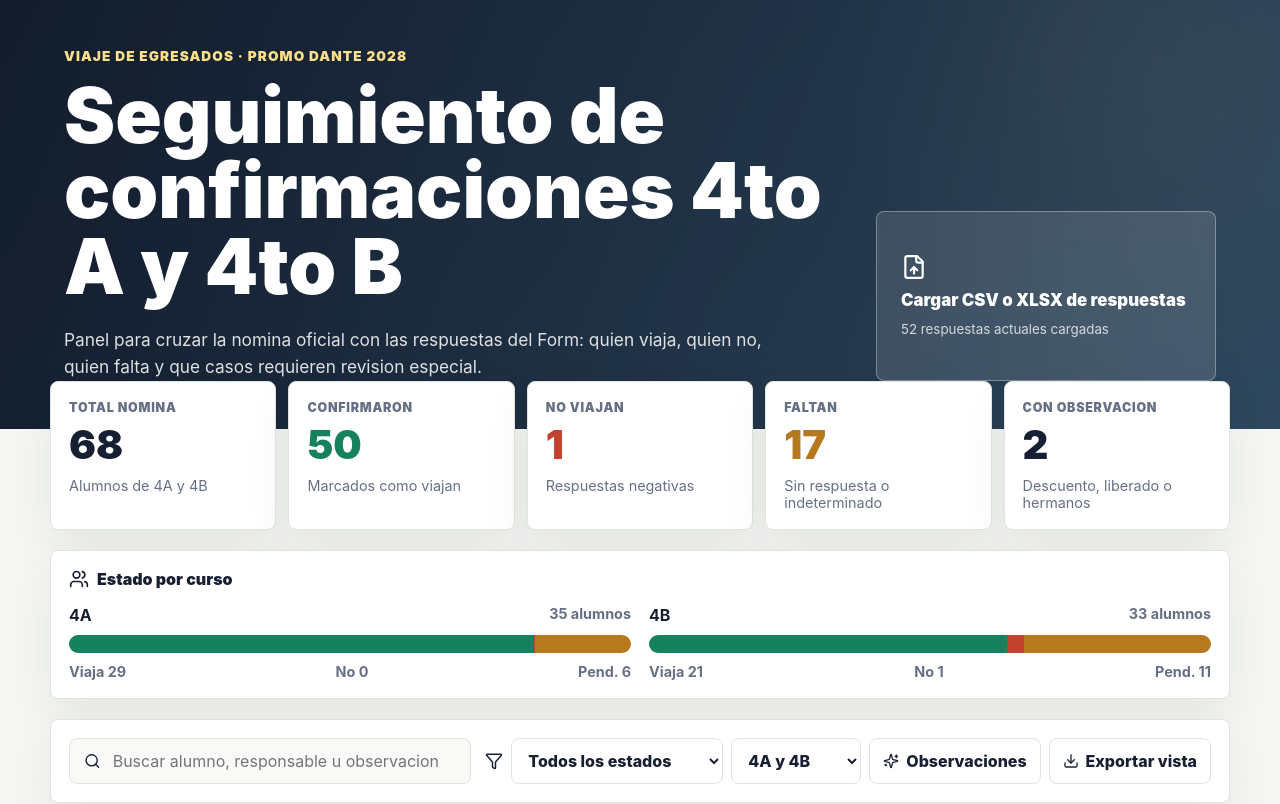
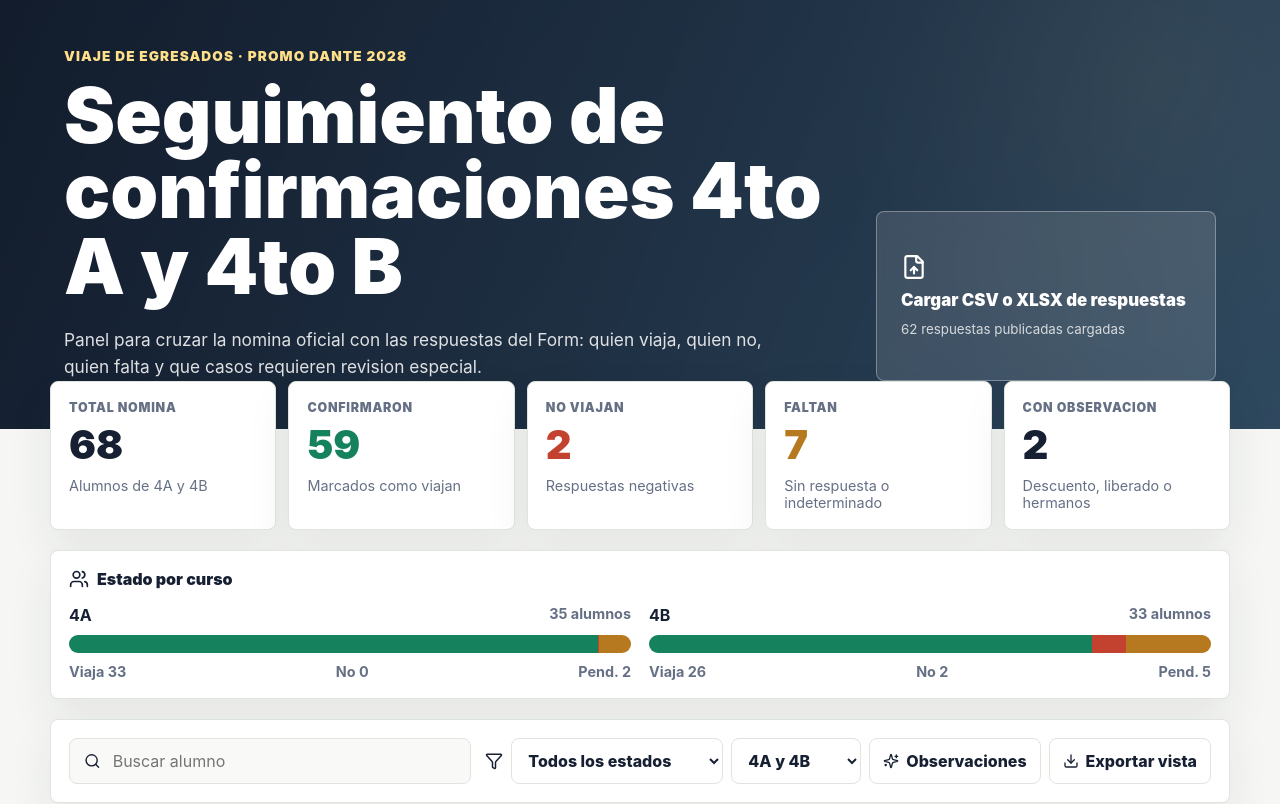
Before and after one commit to Panchomorell/viaje-promo-dante-2028, a React (Vite) app: page / in a window 1280 px wide. Shown: the top 804 px of the page. Built offline with nearby package versions, Linux system fonts and the light colour scheme; no server answers.

Commit message:
Add cloud response publishing

```diff
--- a/public/data/responses.json
+++ b/public/data/responses.json
@@ -674,5 +674,135 @@
     "phone": "3489654390",
     "email": "agusvelazquezvota@gmail.com",
     "observations": ""
+  },
+  {
+    "timestamp": "2026-06-20 11:01:29.077000",
+    "firstName": "ISABELLA CHIARA",
+    "lastName": "CODEGA",
+    "name": "ISABELLA CHIARA CODEGA",
+    "dni": "50500134",
+    "course": "A",
+    "confirmation": "SI",
+    "guardian": "ANDREA WADA",
+    "phone": "1136368600",
+    "email": "andreasw0719@gmail.com",
+    "observations": ""
+  },
+  {
+    "timestamp": "2026-06-20 13:42:37.385000",
+    "firstName": "Amaia",
+    "lastName": "Rodriguez",
+    "name": "Amaia Rodriguez",
+    "dni": "50978525",
+    "course": "A",
+    "confirmation": "SI",
+    "guardian": "Cecilia Gil",
+    "phone": "03489525633",
+    "email": "Bruna718@hotmail.com",
+    "observations": ""
+  },
+  {
+    "timestamp": "2026-06-20 21:11:28.207000",
+    "firstName": "Fabricio",
+    "lastName": "Medina Fara",
+    "name": "Fabricio Medina Fara",
+    "dni": "50613896",
+    "course": "B",
+    "confirmation": "SI",
+    "guardian": "Fara Anabella",
+    "phone": "1163970129",
+    "email": "anabellafara@yahoo.com.ar",
+    "observations": ""
+  },
+  {
+    "timestamp": "2026-06-23 09:34:08.541000",
+    "firstName": "Paz",
+    "lastName": "Albarellos",
+    "name": "Paz Albarellos",
+    "dni": "50707785",
+    "course": "A",
+    "confirmation": "SI",
+    "guardian": "Sallustio Mariana",
+    "phone": "3489631042",
+    "email": "tejidosaltex@hotmail.com",
+    "observations": ""
+  },
+  {
+    "timestamp": "2026-06-23 16:02:54.750000",
+    "firstName": "Ana Paula",
+    "lastName": "Bustos",
+    "name": "Ana Paula Bustos",
+    "dni": "50978506",
+    "course": "B",
+    "confirmation": "SI",
+    "guardian": "Rolon Maria jose",
+    "phone": "03489586209",
+    "email": "majoserolon@gmail.com",
+    "observations": ""
+  },
+  {
+    "timestamp": "2026-06-24 08:49:22.080000",
+    "firstName": "FATIMA",
+    "lastName": "Torregrosa",
+    "name": "FATIMA Torregrosa",
+    "dni": "51218106",
+    "course": "A",
+    "confirmation": "SI",
+    "guardian": "Marcela reser",
+    "phone": "1134881048",
+    "email": "resermarcela@gmail.com",
+    "observations": ""
+  },
+  {
+    "timestamp": "2026-06-24 08:50:27.922000",
+    "firstName": "Santiago",
+    "lastName": "Torregrosa",
+    "name": "Santiago Torregrosa",
+    "dni": "51218107",
+    "course": "B",
+    "confirmation": "SI",
+    "guardian": "Reser marcela",
+    "phone": "1134881048",
+    "email": "resermarcela@gmail.com",
+    "observations": ""
+  },
+  {
+    "timestamp": "2026-06-24 09:43:08.283000",
+    "firstName": "Jazmín",
+    "lastName": "Lobos",
+    "name": "Jazmín Lobos",
+    "dni": "50640570",
+    "course": "B",
+    "confirmation": "SI",
+    "guardian": "Troncoso Angela Beatriz",
+    "phone": "3489-512038",
+    "email": "angelab.troncoso@gmail.com",
+    "observations": ""
+  },
+  {
+    "timestamp": "2026-06-24 10:16:19.555000",
+    "firstName": "CIRO",
+    "lastName": "GONZALEZ",
+    "name": "CIRO GONZALEZ",
+    "dni": "50978502",
+    "course": "B",
+    "confirmation": "SI",
+    "guardian": "ROBERTO GONZALEZ",
+    "phone": "3489355778",
+    "email": "pcfixcampana@gmail.com",
+    "observations": ""
+  },
+  {
+    "timestamp": "2026-06-24 10:19:23.674000",
+    "firstName": "Constanza",
+    "lastName": "Gatti",
+    "name": "Constanza Gatti",
+    "dni": "50250620",
+    "course": "B",
+    "confirmation": "NO",
+    "guardian": "Rita Di Camillo",
+    "phone": "3489 574283",
+    "email": "ritadicamillo@yahoo.com.ar",
+    "observations": ""
   }
 ]
--- a/src/main.jsx
+++ b/src/main.jsx
@@ -20,7 +20,6 @@ import "./styles.css";
 
 const STUDENT_SOURCE = "/data/students.json";
 const RESPONSE_SOURCE = "/data/responses.json";
-const STORAGE_KEY = "promoDanteResponsesRows";
 const SENSITIVE_PASSWORD = "DA2028";
 
 const statusMeta = {
@@ -391,16 +390,21 @@ function StudentRow({ student, onDetails }) {
   );
 }
 
-function AuthModal({ error, password, onPasswordChange, onSubmit, onClose }) {
+function AuthModal({ error, password, onPasswordChange, onSubmit, onClose, mode }) {
+  const isUpload = mode === "upload";
   return (
     <div className="modal-backdrop" role="presentation" onMouseDown={onClose}>
       <form className="details-modal auth-modal" role="dialog" aria-modal="true" aria-label="Contraseña requerida" onSubmit={onSubmit} onMouseDown={(event) => event.stopPropagation()}>
         <button type="button" className="modal-close" onClick={onClose} aria-label="Cerrar">
           <X size={18} />
         </button>
-        <p className="eyebrow-modal">Datos sensibles</p>
+        <p className="eyebrow-modal">{isUpload ? "Actualizacion cloud" : "Datos sensibles"}</p>
         <h2>Contraseña requerida</h2>
-        <p className="auth-copy">Ingresá la contraseña para ver observaciones, responsables y datos de contacto.</p>
+        <p className="auth-copy">
+          {isUpload
+            ? "Ingresa la contraseña para publicar esta planilla como fuente compartida para todos."
+            : "Ingresa la contraseña para ver observaciones, responsables y datos de contacto."}
+        </p>
         <label className="password-field">
           <span>Contraseña</span>
           <input type="password" value={password} onChange={(event) => onPasswordChange(event.target.value)} autoFocus />
@@ -482,21 +486,29 @@ function App() {
   useEffect(() => {
     fetch(STUDENT_SOURCE).then((response) => response.json()).then(setStudents);
 
-    const saved = localStorage.getItem(STORAGE_KEY);
-    if (saved) {
-      const parsed = JSON.parse(saved);
-      setResponses(dedupeResponses(parsed));
-      setSourceLabel(`${parsed.length} filas cargadas desde este navegador`);
+    async function loadResponses() {
+      try {
+        const apiResponse = await fetch("/api/responses", { cache: "no-store" });
+        if (apiResponse.ok) {
+          const payload = await apiResponse.json();
+          setResponses(dedupeResponses(payload.rows || []));
+          setSourceLabel(`${payload.rows?.length || 0} respuestas cloud cargadas`);
           return;
+        }
+      } catch (error) {
+        console.warn("Cloud responses unavailable", error);
       }
 
       fetch(RESPONSE_SOURCE)
         .then((response) => response.json())
         .then((rows) => {
           setResponses(dedupeResponses(rows));
-        setSourceLabel(`${rows.length} respuestas actuales cargadas`);
+          setSourceLabel(`${rows.length} respuestas publicadas cargadas`);
         })
         .catch(() => setSourceLabel("Carga CSV o XLSX de respuestas"));
+    }
+
+    loadResponses();
   }, []);
 
   const rows = useMemo(() => mergeStudents(students, responses), [students, responses]);
@@ -517,16 +529,35 @@ function App() {
     if (!file) return;
     try {
       const parsedRows = await rowsFromFile(file);
-      const nextResponses = dedupeResponses(parsedRows);
-      localStorage.setItem(STORAGE_KEY, JSON.stringify(parsedRows));
-      setResponses(nextResponses);
-      setSourceLabel(`${nextResponses.length} alumnos actualizados desde ${file.name}`);
+      setAuthTarget({ type: "upload", rows: parsedRows, fileName: file.name });
+      setPassword("");
+      setAuthError("");
     } catch (error) {
       console.error(error);
       setSourceLabel(`No se pudo leer ${file.name}`);
     } finally {
       event.target.value = "";
     }
+  }
+
+  async function publishRows(rowsToPublish, fileName, uploadPassword) {
+    const nextResponses = dedupeResponses(rowsToPublish);
+    setSourceLabel(`Publicando ${nextResponses.length} alumnos desde ${fileName}...`);
+
+    const response = await fetch("/api/responses", {
+      method: "POST",
+      headers: { "Content-Type": "application/json" },
+      body: JSON.stringify({ password: uploadPassword, rows: rowsToPublish })
+    });
+
+    if (!response.ok) {
+      const payload = await response.json().catch(() => ({}));
+      throw new Error(payload.message || payload.error || "No se pudo publicar la planilla");
+    }
+
+    const payload = await response.json();
+    setResponses(dedupeResponses(payload.rows || rowsToPublish));
+    setSourceLabel(`${nextResponses.length} alumnos publicados desde ${fileName}`);
   }
 
   function requestSensitiveAccess(target) {
@@ -546,14 +577,26 @@ function App() {
     setAuthError("");
   }
 
-  function handleAuthSubmit(event) {
+  async function handleAuthSubmit(event) {
     event.preventDefault();
     if (password !== SENSITIVE_PASSWORD) {
       setAuthError("Contraseña incorrecta.");
       return;
     }
+
+    const target = authTarget;
+    if (target?.type === "upload") {
+      try {
+        await publishRows(target.rows, target.fileName, password);
+        closeAuth();
+      } catch (error) {
+        console.error(error);
+        setAuthError(error.message);
+      }
+      return;
+    }
+
     setSensitiveUnlocked(true);
-    const target = authTarget;
     closeAuth();
     if (target === "export") exportView();
     else if (target) setSelectedStudent(target);
@@ -619,7 +662,7 @@ function App() {
         <section className="panel controls-panel">
           <div className="search-control">
             <Search size={18} />
-            <input value={query} onChange={(event) => setQuery(event.target.value)} placeholder="Buscar alumno, responsable u observacion" />
+            <input value={query} onChange={(event) => setQuery(event.target.value)} placeholder="Buscar alumno" />
           </div>
           <div className="select-group">
             <Filter size={18} />
@@ -659,6 +702,7 @@ function App() {
           onPasswordChange={setPassword}
           onSubmit={handleAuthSubmit}
           onClose={closeAuth}
+          mode={authTarget?.type === "upload" ? "upload" : "sensitive"}
         />
       )}
     </div>
```
Also changed, not shown: api/responses.js (added, +94 -0 lines), 2 other files (tests, documents, lock files or other folders). Lines whose indentation alone changed are shown as unchanged.
